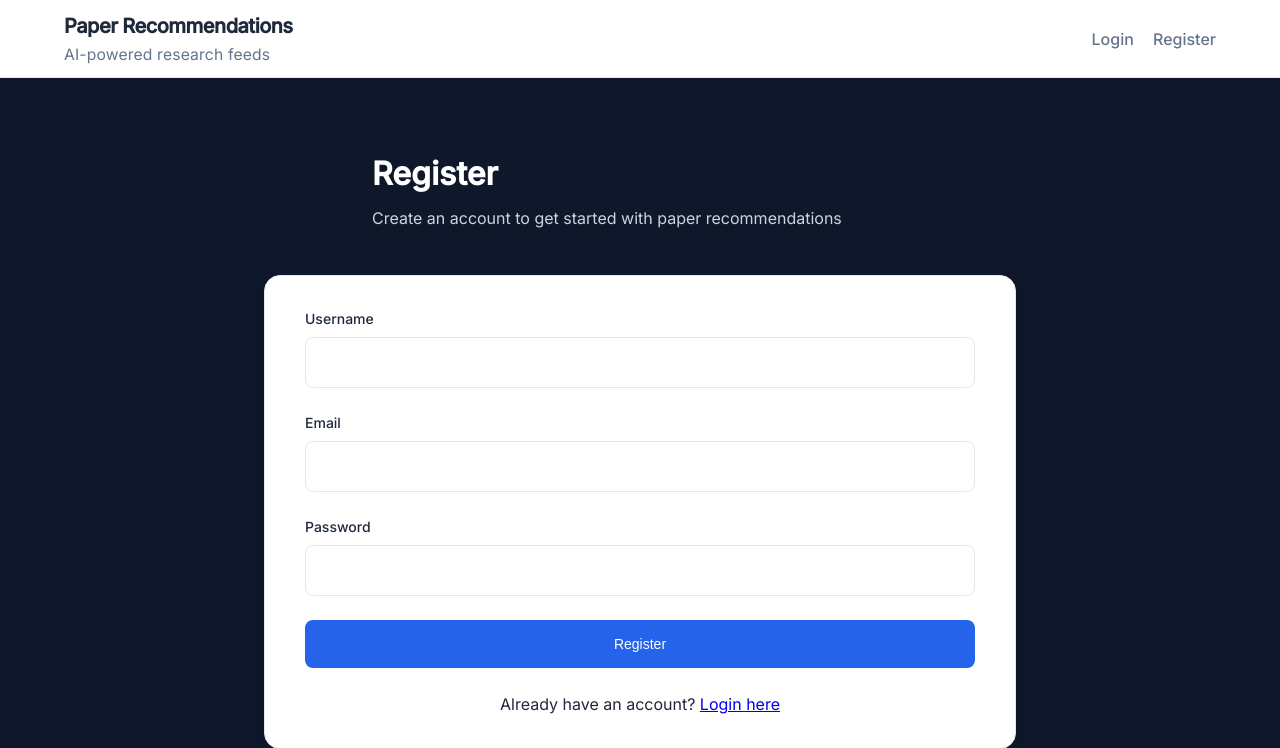
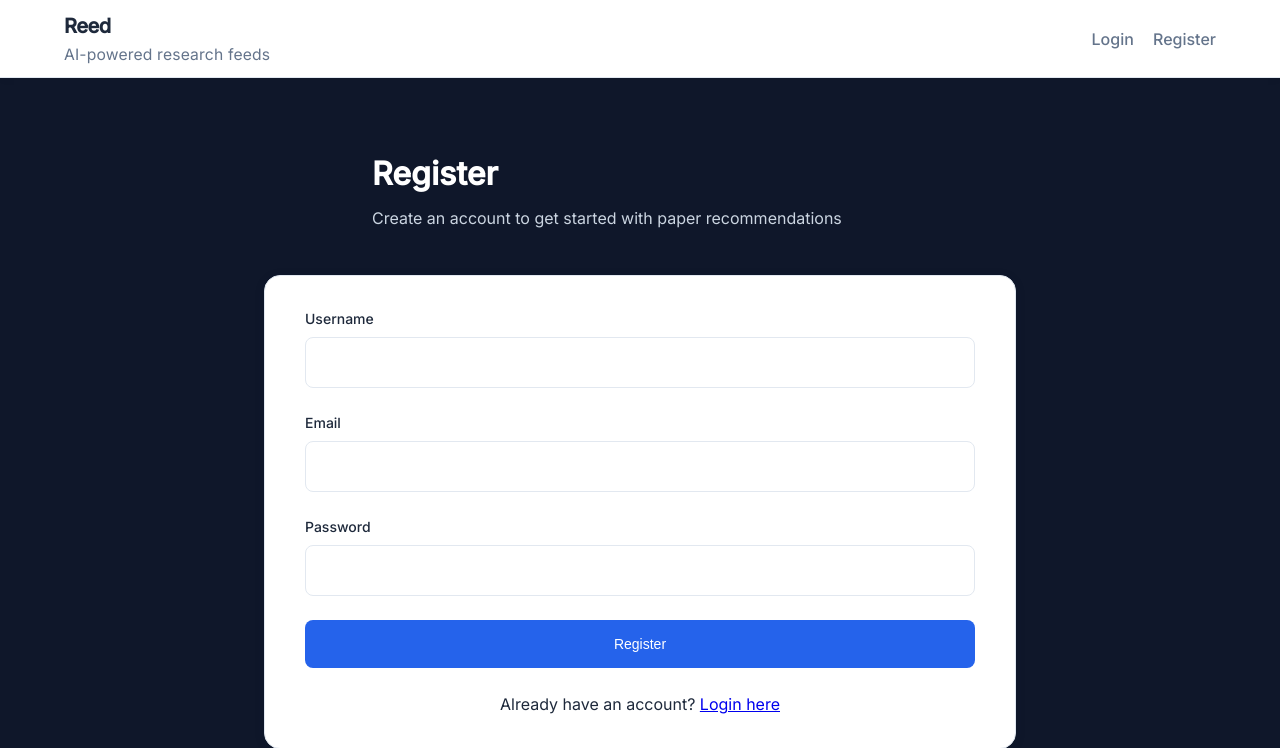
Before and after one commit to noelkronenberg/reed, a Flask app: page /register in a window 1280 px wide. Shown: the top 748 px of the page. Run offline with Flask 3, Linux system fonts and the light colour scheme; parts of the project's set-up code (start-up, migrations or seed data) failed here and were passed over.

Commit message:
updated title

```diff
--- a/api/templates/base.html
+++ b/api/templates/base.html
@@ -3,7 +3,7 @@
 <head>
     <meta charset="UTF-8">
     <meta name="viewport" content="width=device-width, initial-scale=1.0">
-    <title>Paper Recommendations</title>
+    <title>Reed - AI-powered research feeds</title>
     <link rel="preconnect" href="https://fonts.googleapis.com">
     <link rel="preconnect" href="https://fonts.gstatic.com" crossorigin>
     <link href="https://fonts.googleapis.com/css2?family=Inter:wght@400;500&display=swap" rel="stylesheet">
@@ -14,7 +14,7 @@
         <div class="container nav-flex">
             <div class="nav-brand-group">
                 <a class="navbar-brand" href="{{ url_for('index') }}">
-                    Paper Recommendations
+                    Reed
                 </a>
                 <span class="navbar-subtitle">AI-powered research feeds</span>
             </div>
```
